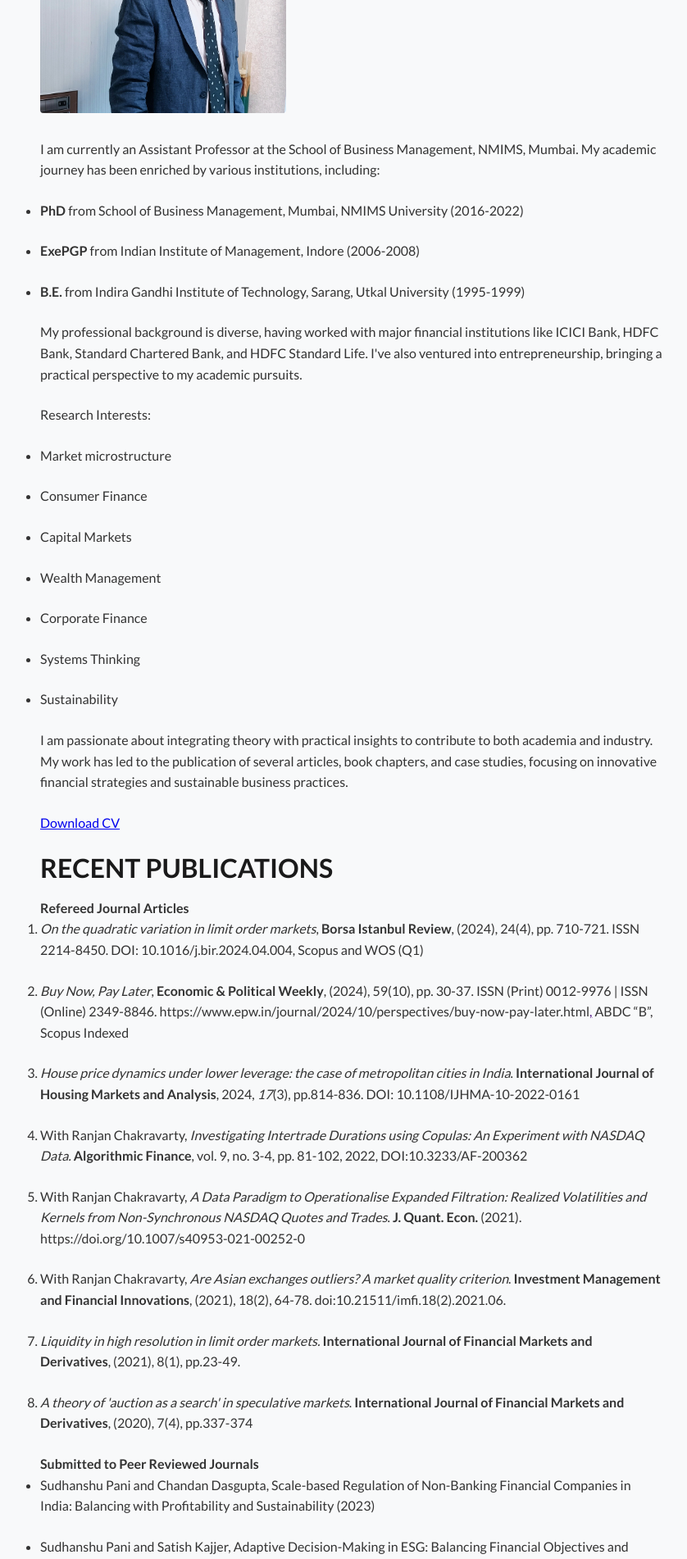
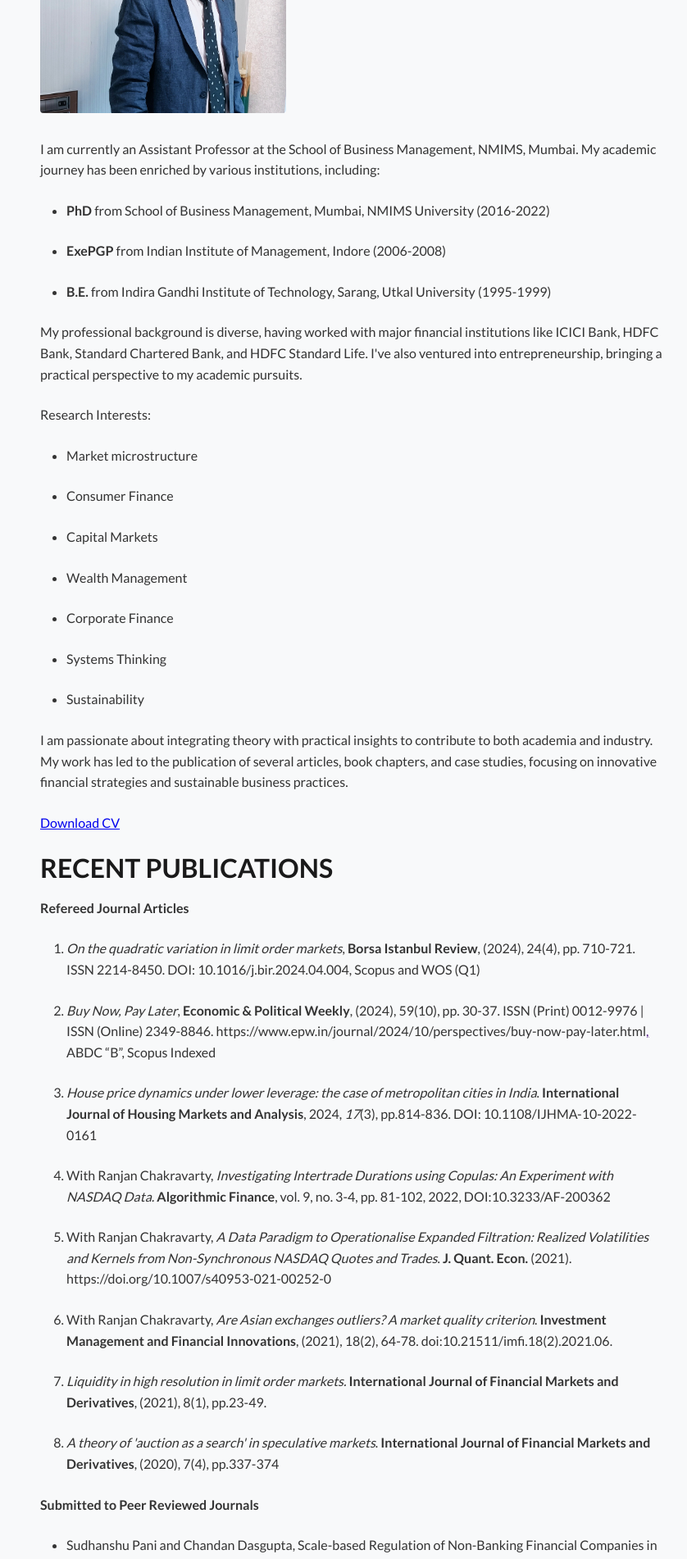
Before and after one commit to sudhan77/sudhanshupani, a Jekyll site: the page built from docs/about.html, in a window 1280 px wide. Shown: the part 529-2431 px from the top of the page at 82% size, without its empty margins (211-1049 px from the left). Built offline with Jekyll 4.4.1, drawn with Linux system fonts in a browser that asks for light colours.

Commit message:
Update default.html

```diff
--- a/docs/_layouts/default.html
+++ b/docs/_layouts/default.html
@@ -75,6 +77,20 @@
 
     p { margin-bottom: 1.5rem; }
 
+    /* New list styles */
+    ul, ol {
+      margin: 1.5rem 0;
+      padding-left: 2rem;
+    }
+
+    ul li, ol li {
+      margin-bottom: 0.5rem;
+    }
+
+    ul ul, ol ol, ul ol, ol ul {
+      margin: 0.5rem 0;
+    }
+
     img {
       max-width: 100%;
       height: auto;
```
Also changed, not shown: other parts of docs/_layouts/default.html (+3 -1 lines).
